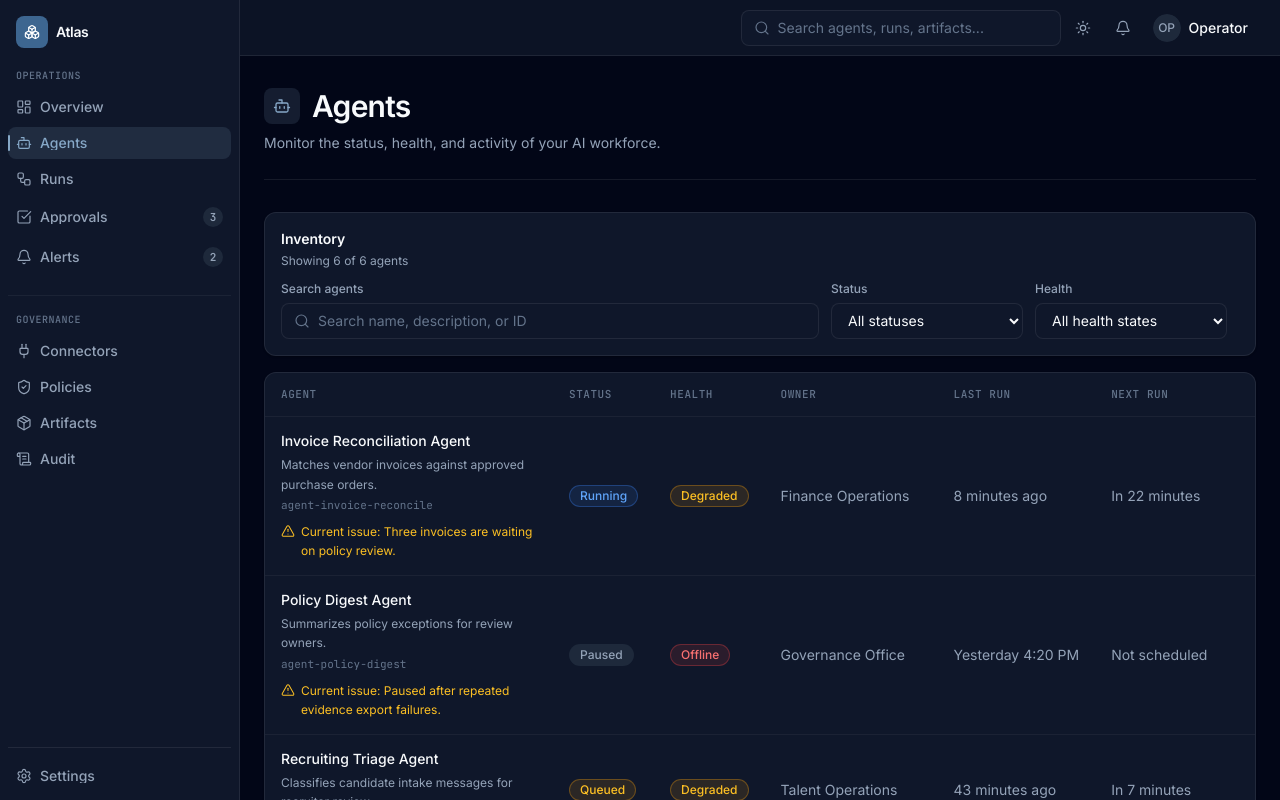
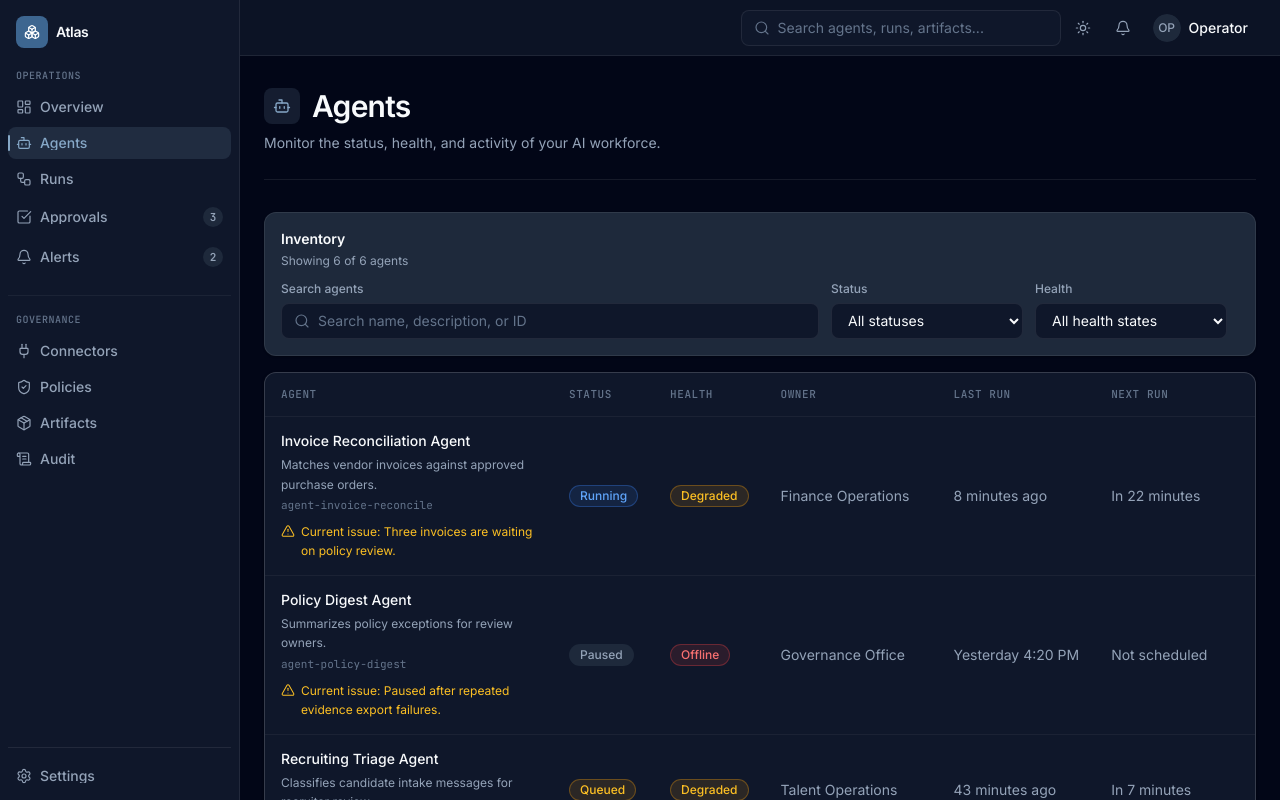
Before and after one commit to vasudevap/agent-control-center, a Next.js app in the folder apps/web/: page /agents in a window 1280 px wide. Shown: the top 800 px of the page. Built offline with nearby package versions, Linux system fonts and the light colour scheme.

Commit message:
Refine agents inventory hierarchy

```diff
--- a/apps/web/src/app/(shell)/agents/agents-inventory.tsx
+++ b/apps/web/src/app/(shell)/agents/agents-inventory.tsx
@@ -235,7 +235,7 @@ function AgentIdentity({ agent }: { agent: AgentRecord }) {
 
 function AgentsTable({ agents }: { agents: AgentRecord[] }) {
   return (
-    <Card className="hidden overflow-hidden md:block">
+    <Card className="hidden overflow-hidden border-border-strong shadow-atlas-md md:block">
       <Table>
         <caption className="sr-only">Agents inventory</caption>
         <TableHeader>
@@ -287,7 +287,7 @@ function MobileAgentsList({ agents }: { agents: AgentRecord[] }) {
           className="block rounded-atlas-lg focus-visible:outline focus-visible:outline-2 focus-visible:outline-offset-2 focus-visible:outline-focus-ring"
           aria-label={`${agent.name} details`}
         >
-          <Card className="transition-colors hover:bg-surface-hover">
+          <Card className="border-border-strong transition-colors hover:bg-surface-hover">
             <CardContent className="flex flex-col gap-4 p-4">
               <div className="flex flex-col gap-2">
                 <div className="flex items-start justify-between gap-3">
@@ -398,7 +398,7 @@ export function AgentsInventory({ agents = MOCK_AGENTS, state = "loaded" }: Agen
 
       {state === "loaded" && agents.length > 0 && (
         <section className="flex flex-col gap-4" aria-labelledby="agents-inventory-heading">
-          <div className="flex flex-col gap-3 rounded-atlas-lg border border-border-default bg-surface p-4 shadow-atlas-sm">
+          <div className="flex flex-col gap-3 rounded-atlas-lg border border-border-default bg-surface-secondary p-4 shadow-atlas-sm">
             <div className="flex flex-col gap-1">
               <h2 id="agents-inventory-heading" className="text-sm font-semibold text-foreground">
                 Inventory
```
Also changed, not shown: 6 other files (tests, documents, lock files or other folders).
